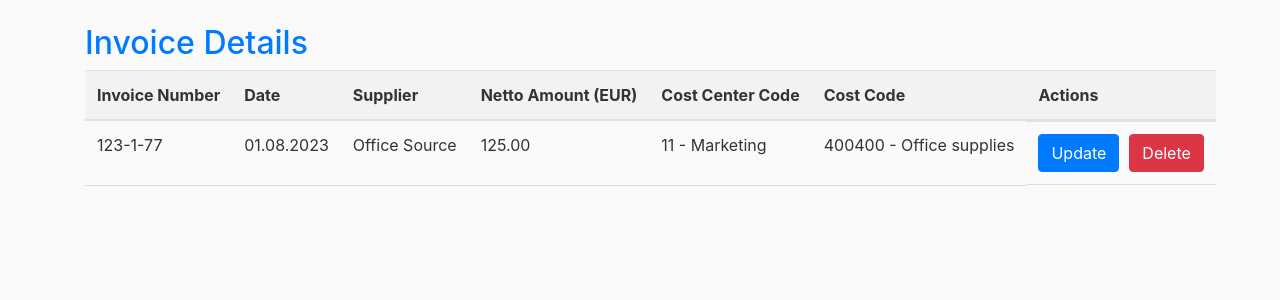
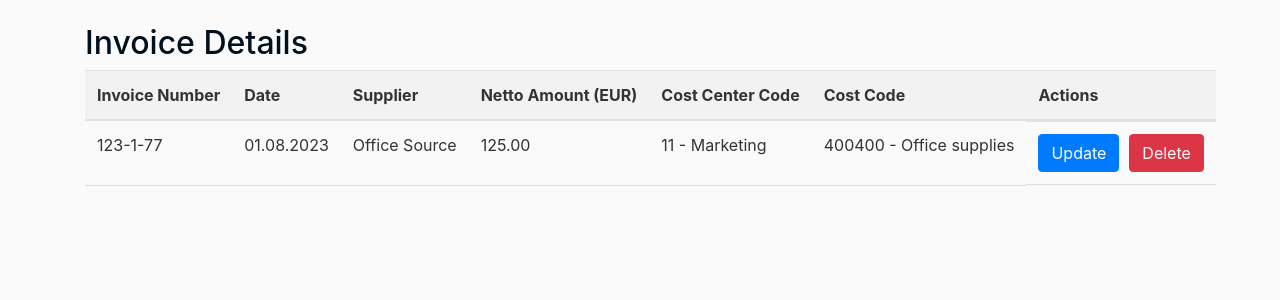
Before and after one commit to anasicic/report_project, a Django app: page /detail/2/ in a window 1280 px wide. Shown: the part 56-356 px from the top of the page. Run offline with Django 4.2, Linux system fonts and the light colour scheme; a user stored in the database is signed in; data comes from the database, SQL or seed files in the repository; both versions use the stored data as it was after the commit; some libraries are stand-ins or nearby versions.

Commit message:
add readme file

```diff
--- a/invoice/templates/invoice/invoice_detail.html
+++ b/invoice/templates/invoice/invoice_detail.html
@@ -3,7 +3,7 @@
 {% load custom_filters %}
 
 {% block content %}
-    <h2 style="color: #007bff;">Invoice Details</h2>
+    <h2 style="color: #020f1d;">Invoice Details</h2>
     <div class="table">
         <table style="width: 100%;">
                 <tr style="width: 1%;white-space: nowrap;">
```
Also changed, not shown: README.md, db.sqlite3.
